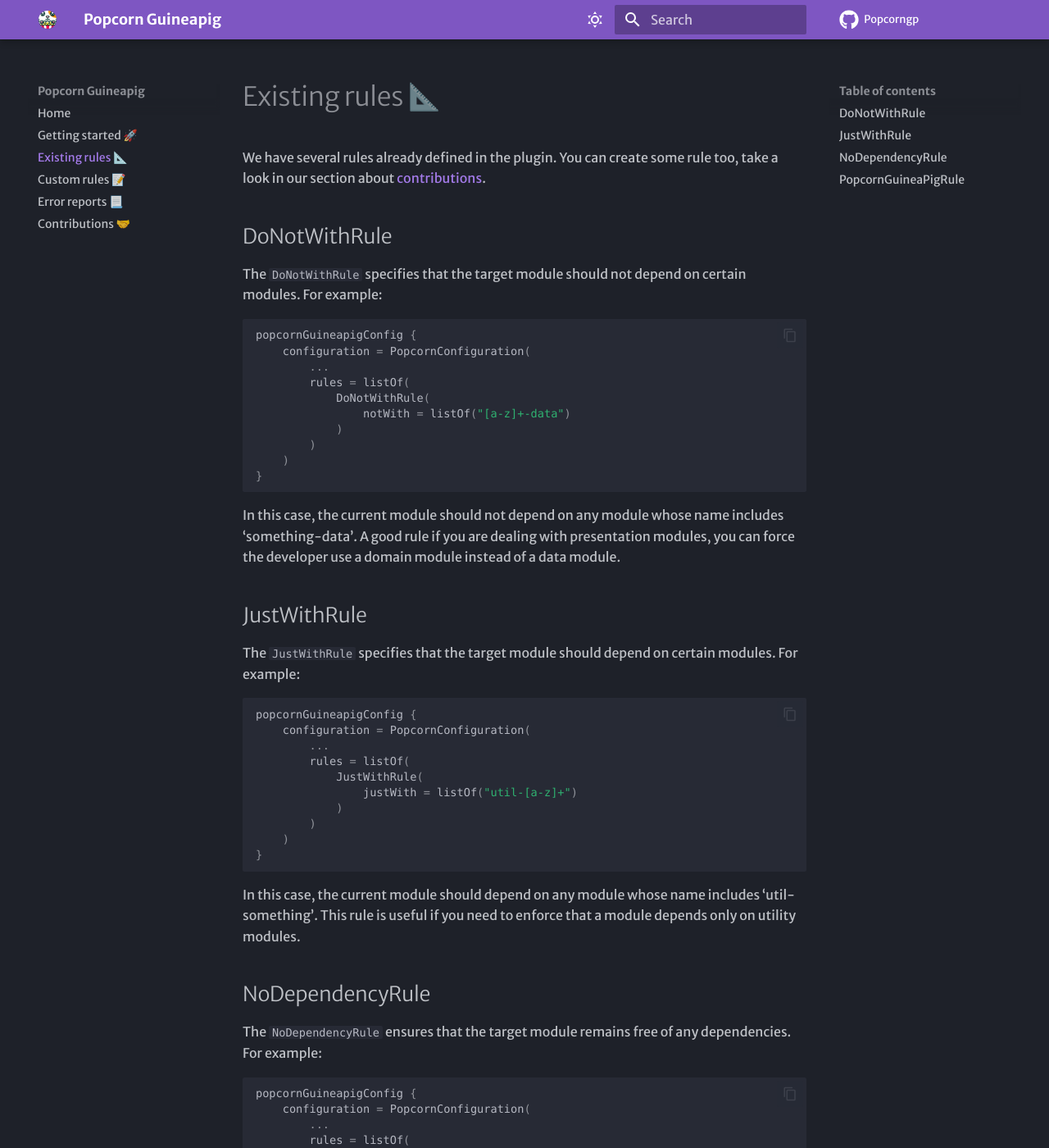
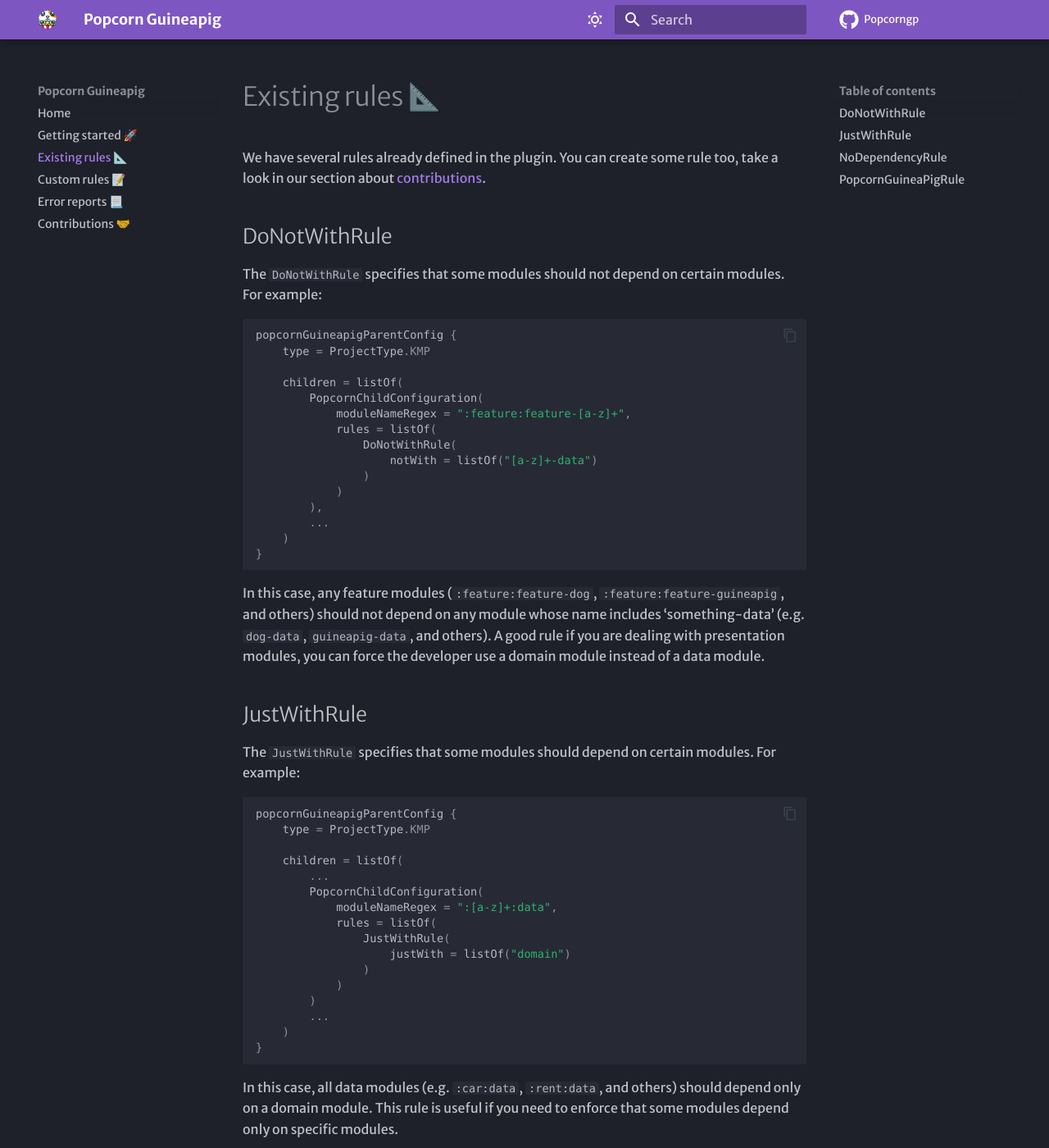
Before and after one commit to CodandoTV/popcorn-guineapig, an MkDocs documentation site: the page built from docs/2-existing-rules.md, in a window 1280 px wide and 1400 px high. Shown: the whole window at 82% size. Built offline with MkDocs 1.6.1 and Material for MkDocs 9.7.7, drawn with Linux system fonts in a browser that asks for light colours; some web fonts are replaced; comment, search, counter and statistics services are not loaded; some of the changed text lies outside the part shown.

Commit message:
Update documentation adding the parent plugin approach (official one)

````diff
--- a/docs/2-existing-rules.md
+++ b/docs/2-existing-rules.md
@@ -4,58 +4,75 @@
 
 ## DoNotWithRule
 
-The `DoNotWithRule` specifies that the target module should not depend on certain modules. For example:
+The `DoNotWithRule` specifies that some modules should not depend on certain modules. For example:
 
 ```kotlin
-popcornGuineapigConfig {
-    configuration = PopcornConfiguration(
+popcornGuineapigParentConfig {
+    type = ProjectType.KMP
+
+    children = listOf(
+        PopcornChildConfiguration(
+            moduleNameRegex = ":feature:feature-[a-z]+",
+            rules = listOf(
+                DoNotWithRule(
+                    notWith = listOf("[a-z]+-data")
+                )
+            )
+        ),
         ...
-        rules = listOf(
-            DoNotWithRule(
-                notWith = listOf("[a-z]+-data")
-            )
-        )
     )
 }
 ```
 
-In this case, the current module should not depend on any module whose name includes 'something-data'. A good rule if you are dealing with presentation modules, you can force the developer use a domain module instead of a data module.
+In this case, any feature modules (`:feature:feature-dog`, `:feature:feature-guineapig`, and others) should not depend on any module whose name includes 'something-data' (e.g. `dog-data`, `guineapig-data`, and others). A good rule if you are dealing with presentation modules, you can force the developer use a domain module instead of a data module.
 
 ## JustWithRule
 
-The `JustWithRule` specifies that the target module should depend on certain modules. For example:
+The `JustWithRule` specifies that some modules should depend on certain modules. For example:
 
 ```kotlin
-popcornGuineapigConfig {
-    configuration = PopcornConfiguration(
+popcornGuineapigParentConfig {
+    type = ProjectType.KMP
+
+    children = listOf(
         ...
-        rules = listOf(
-            JustWithRule(
-                justWith = listOf("util-[a-z]+")
+        PopcornChildConfiguration(
+            moduleNameRegex = ":[a-z]+:data",
+            rules = listOf(
+                JustWithRule(
+                    justWith = listOf("domain")
+                )
             )
         )
+        ...
     )
 }
 ```
 
-In this case, the current module should depend on any module whose name includes 'util-something'. This rule is useful if you need to enforce that a module depends only on utility modules.
+In this case, all data modules (e.g. `:car:data`, `:rent:data`, and others) should depend only on a domain module. This rule is useful if you need to enforce that some modules depend only on specific modules.
 
 ## NoDependencyRule
 
-The `NoDependencyRule` ensures that the target module remains free of any dependencies. For example:
+The `NoDependencyRule` ensures that some modules remains free of any dependencies. For example:
 
 ```kotlin
-popcornGuineapigConfig {
-    configuration = PopcornConfiguration(
+popcornGuineapigParentConfig {
+    type = ProjectType.KMP
+
+    children = listOf(
         ...
-        rules = listOf(
-            NoDependencyRule()
-        )
+        PopcornChildConfiguration(
+            moduleNameRegex = ":util:[a-z]+",
+            rules = listOf(
+                NoDependencyRule(),
+            ),
+        ),
+        ...
     )
 }
 ```
 
-In this case, the current module should be free of any dependencies. This rule is useful if you want to make sure your domain modules are free of any dependencies.
+In this case, all util modules (e.g. `:util:media`, `:util:camera`, and others) should be free of any dependencies. This rule is useful if you want to make sure your modules are free of any dependencies.
 
 ## PopcornGuineaPigRule
 
````
Also changed, not shown: docs/3-custom-rules.md (+10 -8 lines).
